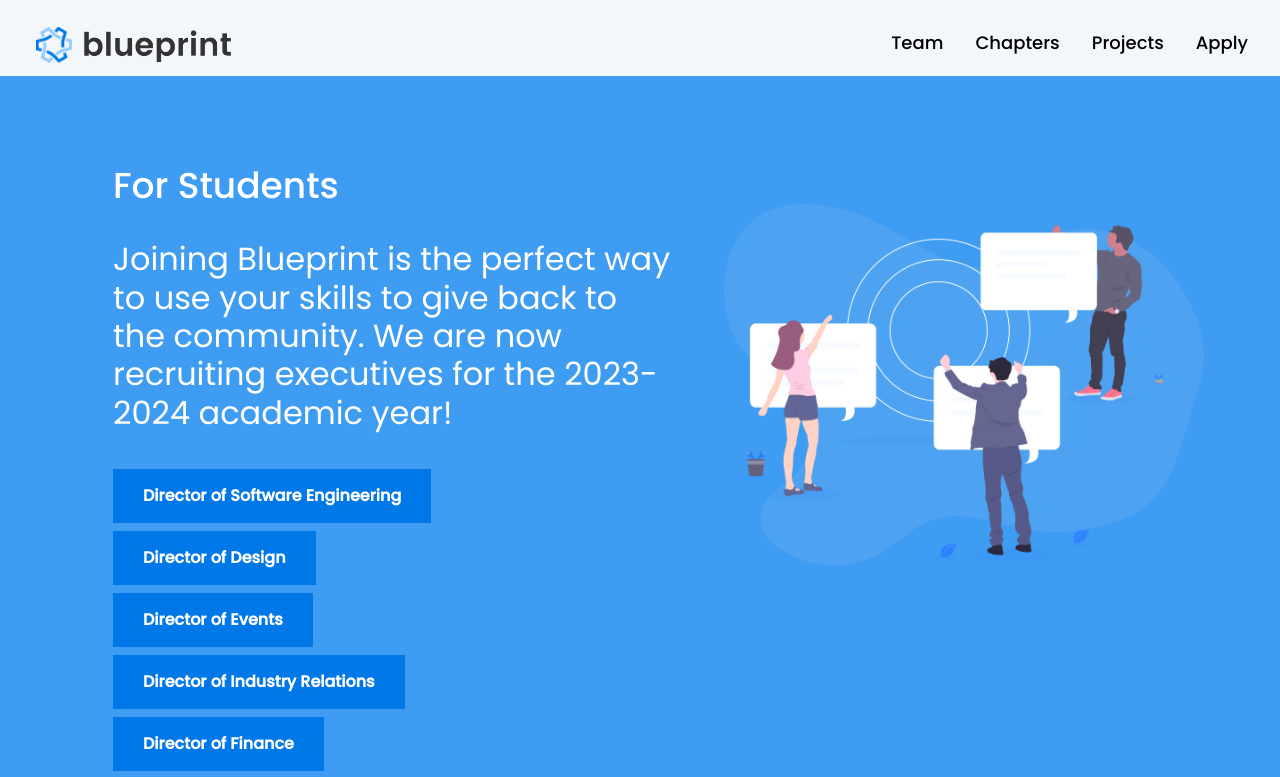
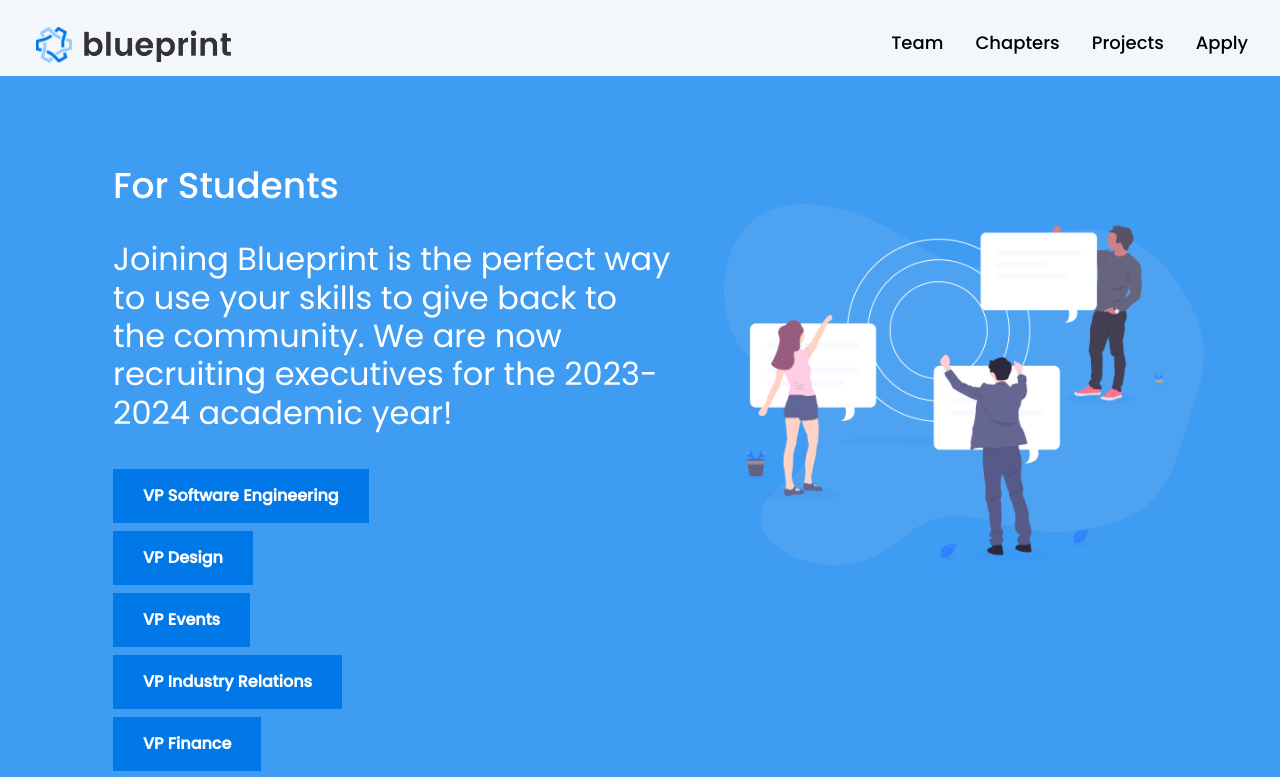
Before and after one commit to uoftblueprint/uoftblueprint.github.io, a React (Create React App) app: page /#/apply/students in a window 1280 px wide. Shown: the top 777 px of the page. Built offline with nearby package versions, Linux system fonts and the light colour scheme.

Commit message:
Update link

```diff
--- a/src/Pages/Apply/Students.js
+++ b/src/Pages/Apply/Students.js
@@ -63,14 +63,14 @@ const Students = () => {
                         Our application for developers and designers are now closed for the 2020-2021 academic year. We will be recruiting again in Fall 2021!
                       </h5>
                   </div> */}
-                <ApplyButton desc='Director of Software Engineering' link='https://airtable.com/appJt53wy097SuDN6/shrdpgRi0EMwekHha' />
-                <ApplyButton desc='Director of Design' link='http://bit.ly/uoftbp-app-form' />
-                <ApplyButton desc='Director of Events' link='http://bit.ly/uoftbp-app-form' />
-                <ApplyButton desc='Director of Industry Relations' link='http://bit.ly/uoftbp-app-form' />
-                <ApplyButton desc='Director of Finance' link='http://bit.ly/uoftbp-app-form' />
-                <ApplyButton desc='Product Designer - coming in early September!' link='http://bit.ly/uoftbp-app-form' isDisabled/>
-                <ApplyButton desc='Project Developer - coming in early September' link='http://bit.ly/uoftbp-app-form' isDisabled/>
-                <ApplyButton desc='Project Lead - coming in early September' link='http://bit.ly/uoftbp-app-form' isDisabled/>
+                <ApplyButton desc='VP Software Engineering' link='https://airtable.com/appJt53wy097SuDN6/shrdpgRi0EMwekHha' />
+                <ApplyButton desc='VP Design' link='https://airtable.com/appKIR6GGlz9XLciK/shrcQiqLAI1nFG36s' />
+                <ApplyButton desc='VP Events' link='https://airtable.com/appY4fH9dwv3PbQDV/shrdvMzP2UAdZd6xh' />
+                <ApplyButton desc='VP Industry Relations' link='https://airtable.com/appdAq7c7qZ5WmU1o/shrUDz6uhqdhay6Q7' />
+                <ApplyButton desc='VP Finance' link='https://airtable.com/appFodJDeVAfshabk/shrlU5le3OKofBHQd' />
+                <ApplyButton desc='Product Designer - coming in early September!' link='' isDisabled/>
+                <ApplyButton desc='Project Developer - coming in early September' link='' isDisabled/>
+                <ApplyButton desc='Project Lead - coming in early September' link='' isDisabled/>
               </div>
             </Col>
             <Col md='5' style={{ paddingLeft: '4em' }}>
```
